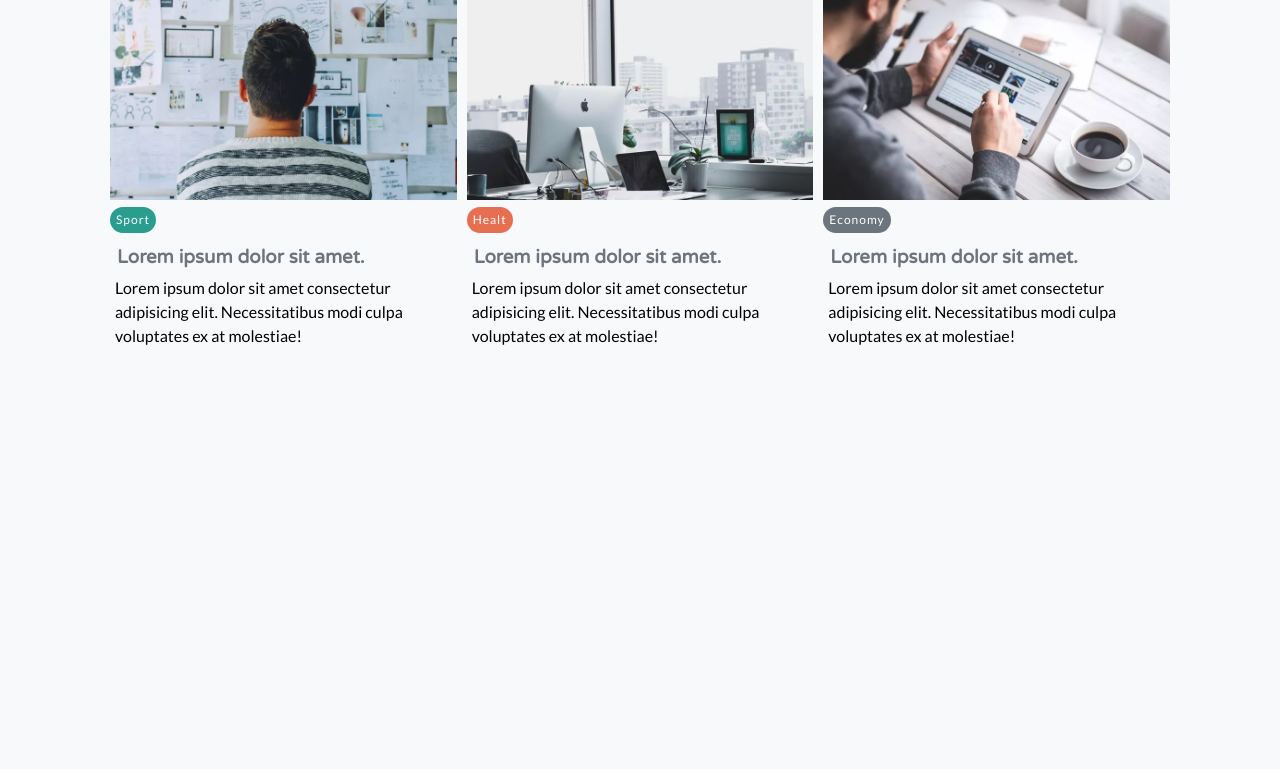
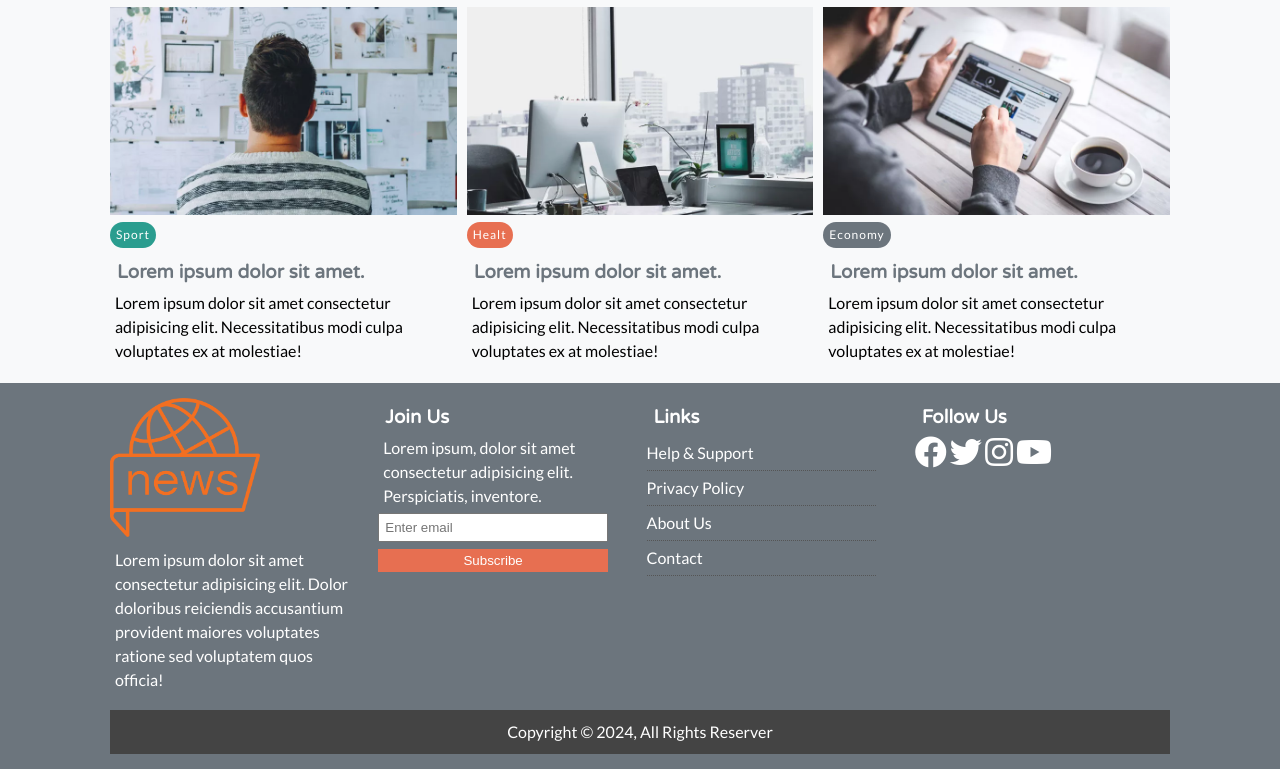
Before and after one commit to SahikaErcan/UygulamaliWebGelistirme-SadikTuran, a plain HTML site: page NewSite/index.html in a window 1280 px wide. Shown: the part 945-1714 px from the top of the page. Before the commit the page ends 1298 px from the top, so only its background shows below. Drawn offline with Linux system fonts and the light colour scheme.

Commit message:
HTML - CSS

```diff
--- a/NewSite/css/style.css
+++ b/NewSite/css/style.css
@@ -119,3 +119,46 @@ p {
     grid-template-columns: repeat(3,1fr);
     gap: 1rem;
 }
+
+/* FOOTER */
+
+#main-footer {
+    background-color: var(--dark-color);
+    color: var(--white-color);
+}
+#main-footer img {
+    width: 150px;
+}
+#main-footer a {
+    color: var(--white-color);
+}
+#main-footer .footer-container {
+    display: grid;
+    grid-template-columns: repeat(4, 1fr);
+    gap: 1.3rem;
+}
+#main-footer .footer-container > *:last-child{
+    background-color: #444;
+    grid-column: 1 / span 4;
+    padding: .5rem;
+    text-align: center;
+}
+#main-footer .footer-container input[type="email"] {
+    width: 90%;
+    padding: .5rem;
+    margin-bottom: .5rem;
+}
+#main-footer .footer-container input[type="submit"] {
+    width: 90%;
+}
+#main-footer .footer-container ul li {
+    padding: .5rem 0;
+    border-bottom: 1px dotted #555;
+    width: 90%;
+}
+#main-footer .footer-container ul li a:hover{
+    color: var(--primary-color);
+}
+#main-footer .footer-container a:hover {
+    color: var(--primary-color);
+}
--- a/NewSite/css/utils.css
+++ b/NewSite/css/utils.css
@@ -64,6 +64,7 @@
 
 .py-1 { padding-top: 0.5rem; padding-bottom: 0.5rem;}
 .py-2 { padding-top: 0.6rem; padding-bottom: 0.6rem;}
+.py-3 { padding-top: 1.5rem; padding-bottom: 1.5rem;}
 
 .px-1 { padding-right: 0.5rem; padding-left: 0.5rem;}
 .px-2 { padding-right: 0.6rem; padding-left: 0.6rem;}
--- a/NewSite/index.html
+++ b/NewSite/index.html
@@ -44,7 +44,8 @@
         </div>
     </header>
 
-    <section id="main-articles">
+    <!-- articles -->
+    <section id="main-articles" class="py-3">
         <div class="container">
             <h2>Latest News</h2>
             <div class="articles-container">
@@ -99,5 +100,44 @@
             </div>
         </div>
     </section>
+
+    <!-- footer -->
+    <footer id="main-footer" class="py-3">
+        <div class="container footer-container">
+            <div>
+                <img src="img/logo.png" alt="">
+                <p>Lorem ipsum dolor sit amet consectetur adipisicing elit. Dolor doloribus reiciendis accusantium provident maiores voluptates ratione sed voluptatem quos officia!</p>
+            </div>
+            <div>
+                <h3>Join Us</h3>
+                <p>Lorem ipsum, dolor sit amet consectetur adipisicing elit. Perspiciatis, inventore.</p>
+                <form action="">
+                    <input type="email" placeholder="Enter email">
+                    <input type="submit" value="Subscribe" class="btn btn-primary">
+                </form>
+            </div>
+            <div>
+                <h3>Links</h3>
+                <ul>
+                    <li><a href="">Help & Support</a></li>
+                    <li><a href="">Privacy Policy</a></li>
+                    <li><a href="">About Us</a></li>
+                    <li><a href="">Contact</a></li>
+                </ul>
+            </div>
+            <div>
+                <h3>Follow Us</h3>
+                <div>
+                    <a href="#"><i class="fab fa-facebook fa-2x"></i></a>
+                    <a href="#"><i class="fab fa-twitter fa-2x"></i></a>
+                    <a href="#"><i class="fab fa-instagram fa-2x"></i></a>
+                    <a href="#"><i class="fab fa-youtube fa-2x"></i></a>
+                </div>
+            </div>
+            <div>
+                <p>Copyright &copy; 2024, All Rights Reserver</p>
+            </div>
+        </div>
+    </footer>
 </body>
 </html>
```
